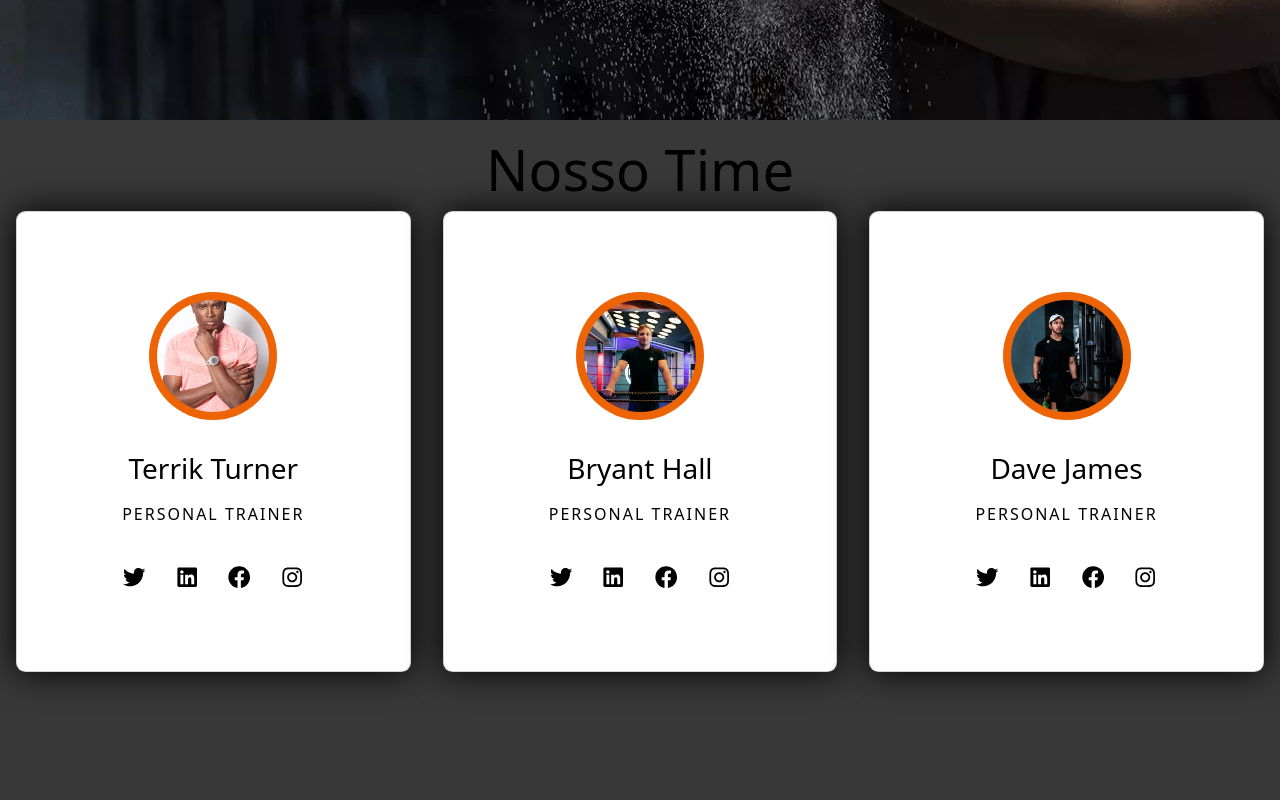
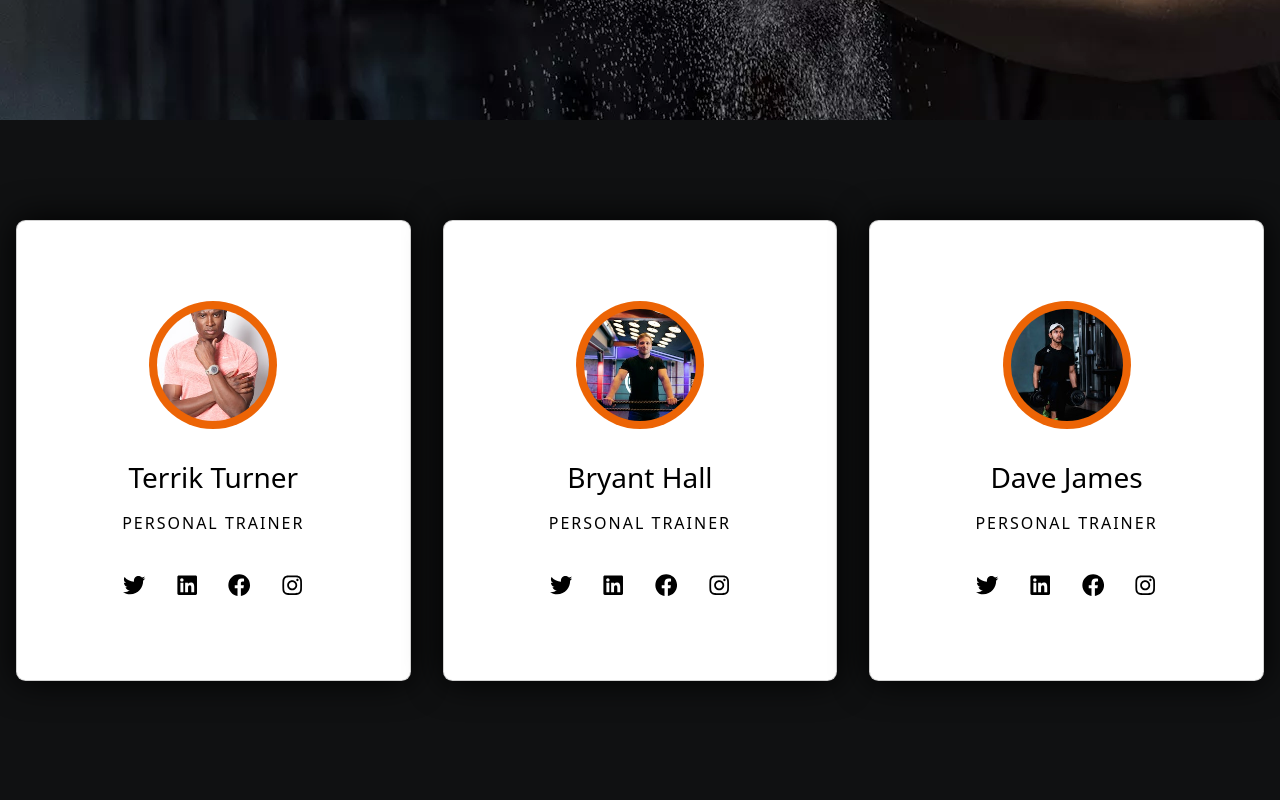
Before and after one commit to DiegoADB1/gym, a React (Create React App) app: page /time in a window 1280 px wide. Shown: the part 380-1180 px from the top of the page. Built offline with nearby package versions, Linux system fonts and the light colour scheme.

Commit message:
marco 1 commit

```diff
--- a/src/contatos/contato.css
+++ b/src/contatos/contato.css
@@ -37,12 +37,12 @@
 
   .form-container button {
     display: block;
-    width: 100%;
+    width: 80%;
     padding: 10px;
     margin-top: 20px;
     border: none;
     border-radius: 4px;
-    background-color: #ff9900;
+    background-color: #ec6405;
     color: #000000;
     font-size: 16px;
     font-family: Arial, sans-serif;
--- a/src/nosso-time/NossoTimeComp.js
+++ b/src/nosso-time/NossoTimeComp.js
@@ -6,10 +6,7 @@ import { FaTwitter, FaLinkedin, FaFacebook, FaInstagram } from "react-icons/fa";
 
 function NossoTimeComp() {
   return (
-    <section style={{ backgroundColor: "rgb(56, 56, 56)", height: "700px"}}>
-      <div class="row">
-        <h1 className="titleT">Nosso Time</h1>
-      </div>
+    <section style={{ backgroundColor: "#101112", height: "700px", paddingTop: "100px", paddingBottom: "100px"}}>
       <div class="row">
         <div class="column">
           <div class="card">
```
